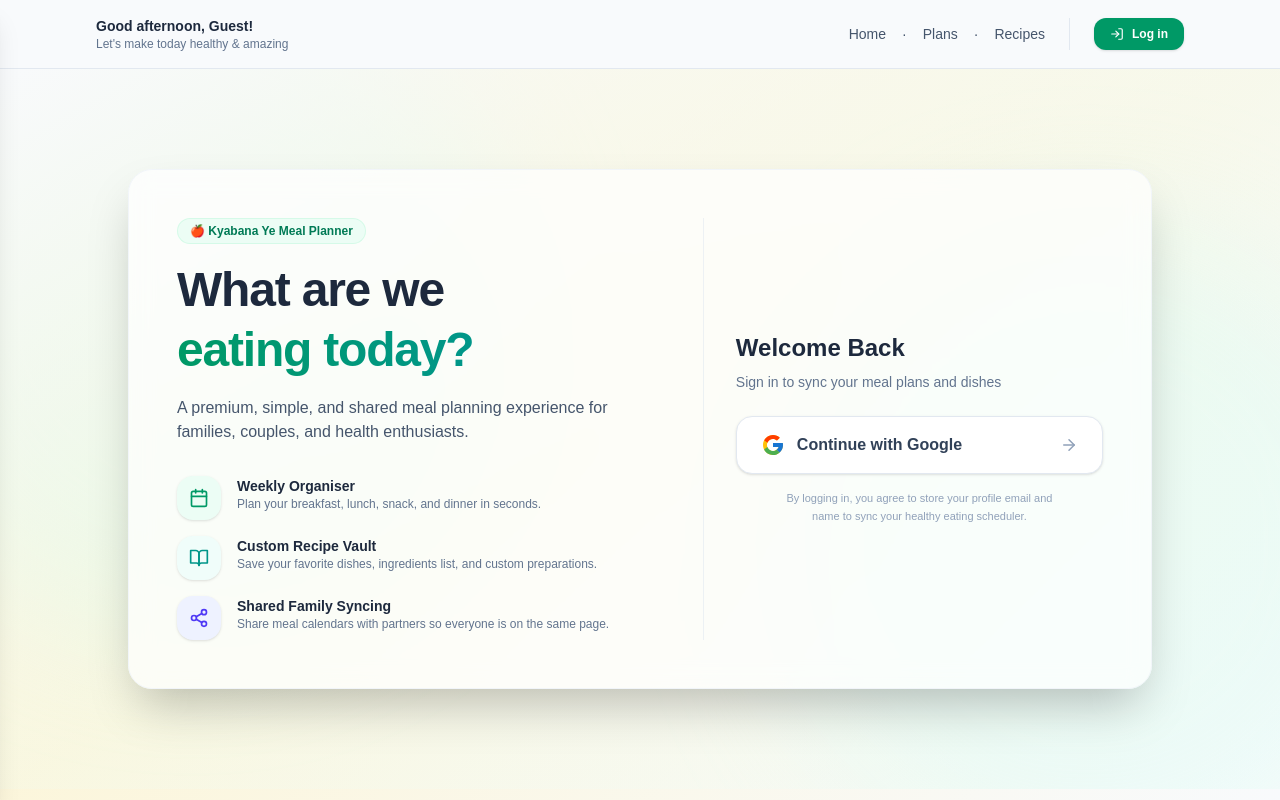
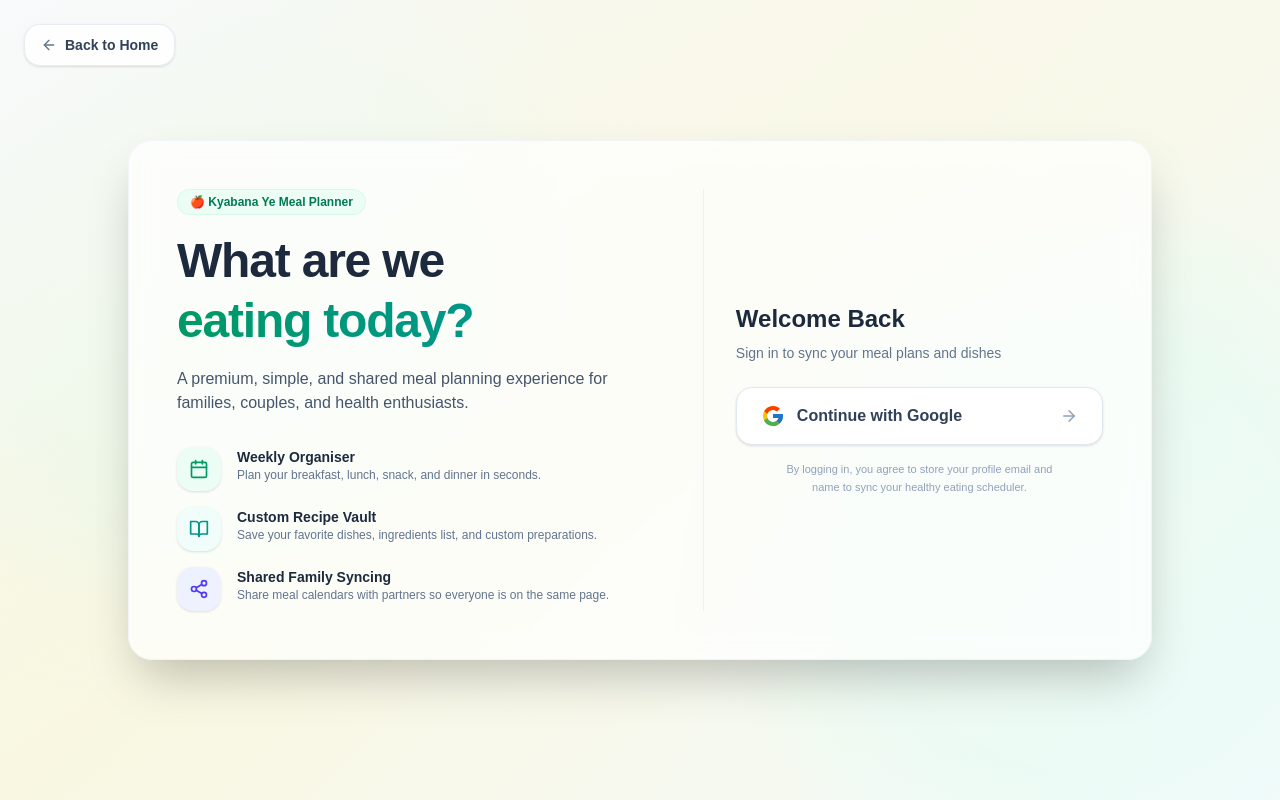
Before and after one commit to pu-vi/kyabanaye, a Next.js app: page /login in a window 1280 px wide. Built offline with nearby package versions, Linux system fonts and the light colour scheme; no server answers.

Commit message:
Updated login page to remove header and footer

```diff
--- a/app/components/AppHeader.tsx
+++ b/app/components/AppHeader.tsx
@@ -3,7 +3,7 @@
 import { useState } from "react";
 import { FiMenu, FiUser, FiLogOut, FiLogIn } from "react-icons/fi";
 import { useAuth } from "@/context/AuthContext";
-import { useRouter } from "next/navigation";
+import { useRouter, usePathname } from "next/navigation";
 import Drawer from "./Drawer";
 
 const getTimeGreeting = () => {
@@ -14,9 +14,12 @@ const getTimeGreeting = () => {
 };
 
 export default function AppHeader() {
+  const pathname = usePathname();
   const [drawerOpen, setDrawerOpen] = useState(false);
   const { user: fbUser, dbUser, logout } = useAuth();
   const router = useRouter();
+
+  if (pathname === "/login") return null;
 
   const handleAuthAction = async () => {
     if (dbUser) {
--- a/app/login/page.tsx
+++ b/app/login/page.tsx
@@ -2,9 +2,10 @@
 
 import { useEffect, useState } from "react";
 import { useRouter } from "next/navigation";
+import Link from "next/link";
 import { useAuth } from "@/context/AuthContext";
 import { FcGoogle } from "react-icons/fc";
-import { FiCalendar, FiBookOpen, FiShare2, FiArrowRight } from "react-icons/fi";
+import { FiCalendar, FiBookOpen, FiShare2, FiArrowRight, FiArrowLeft } from "react-icons/fi";
 
 export default function LoginPage() {
   const { user, dbUser, signInWithGoogle, loading: authLoading } = useAuth();
@@ -37,7 +38,18 @@ export default function LoginPage() {
   const showLoading = authLoading || signingIn;
 
   return (
-    <div className="relative min-h-[calc(100vh-80px)] flex items-center justify-center p-4 bg-gradient-to-br from-slate-50 via-emerald-50/20 to-teal-50/30 overflow-hidden">
+    <div className="relative min-h-screen flex items-center justify-center p-4 bg-gradient-to-br from-slate-50 via-emerald-50/20 to-teal-50/30 overflow-hidden">
+      {/* Back to Home Button */}
+      <div className="absolute top-6 left-6 z-10">
+        <Link
+          href="/"
+          className="inline-flex items-center gap-2 px-4 py-2.5 rounded-2xl bg-white/80 hover:bg-white active:scale-95 border border-slate-200/80 text-sm font-semibold text-slate-700 shadow-sm transition-all duration-200 cursor-pointer backdrop-blur-sm"
+        >
+          <FiArrowLeft size={16} className="text-slate-500" />
+          <span>Back to Home</span>
+        </Link>
+      </div>
+
       {/* Decorative background shapes */}
       <div className="absolute top-[-10%] left-[-10%] w-[50vw] h-[50vw] rounded-full bg-emerald-100/40 blur-3xl -z-10" />
       <div className="absolute bottom-[-10%] right-[-10%] w-[50vw] h-[50vw] rounded-full bg-teal-100/30 blur-3xl -z-10" />
```
